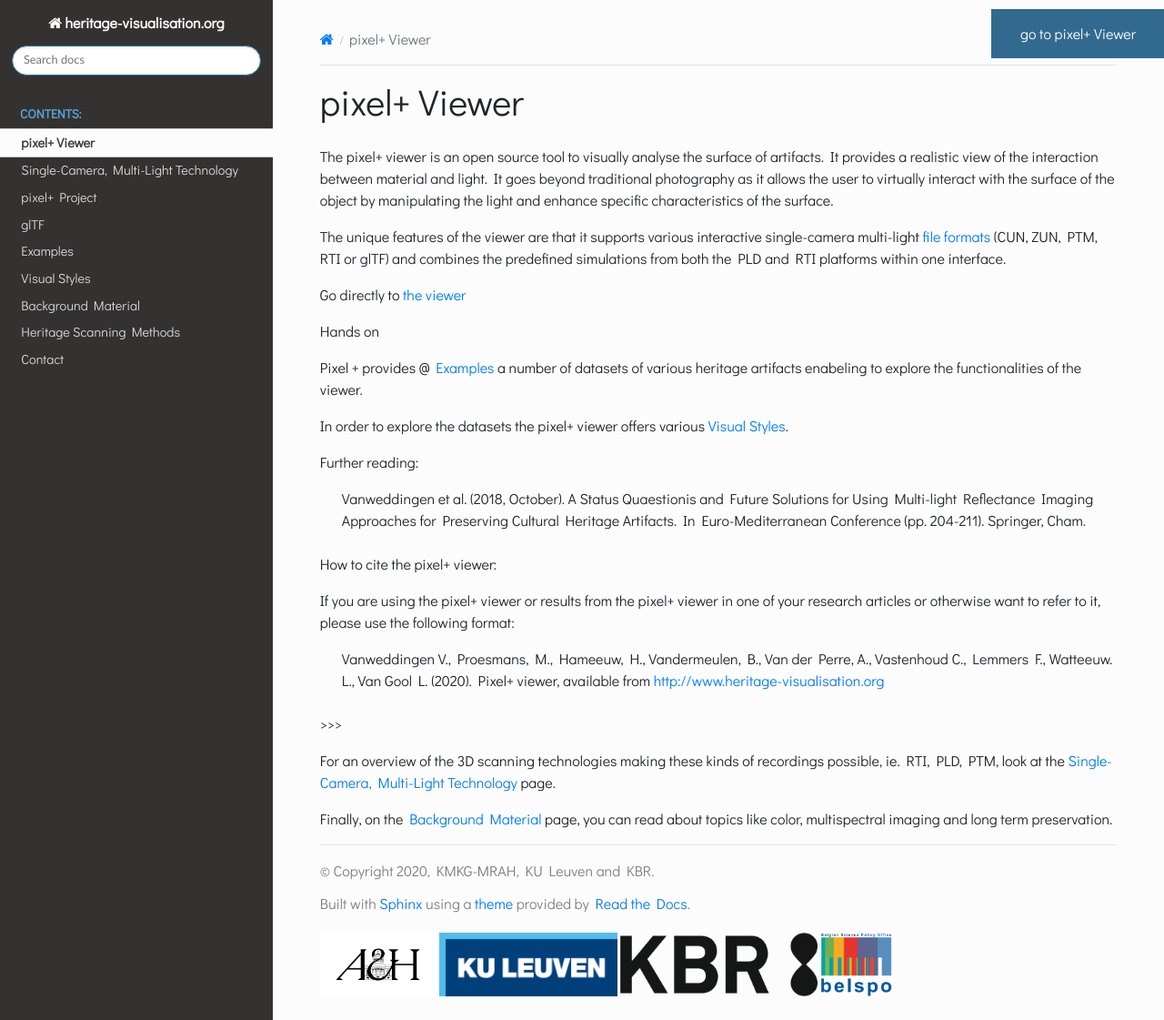
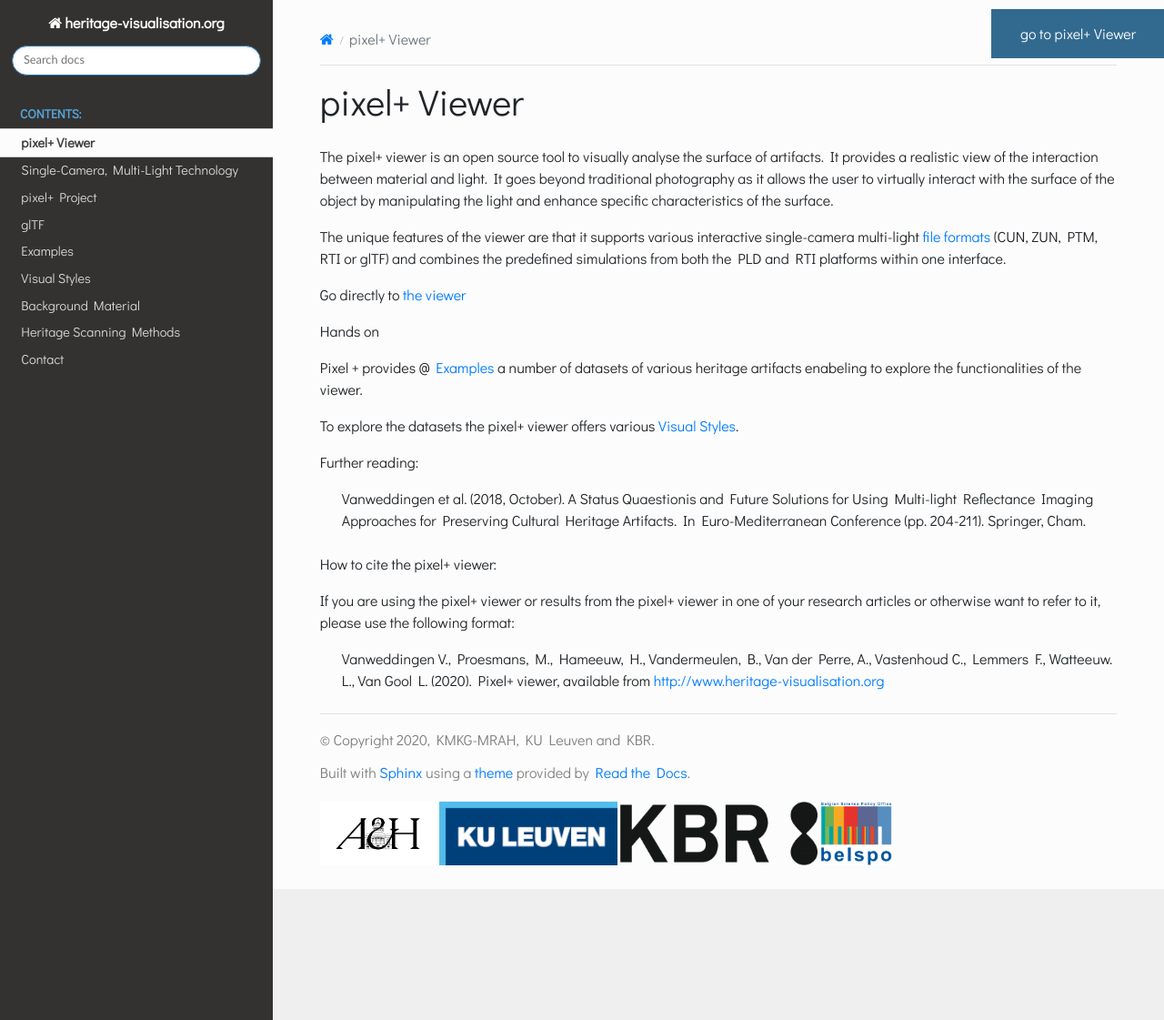
Before and after one commit to vvanwedd/heritagevisualisation, a Sphinx documentation site: the page built from source/pixelplusviewer.rst, in a window 1280 px wide and 1121 px high. Shown: the whole window at 91% size. Built offline with Sphinx 7.4.7 and the Read the Docs theme 2.0.0, drawn with Linux system fonts in a browser that asks for light colours; pages that are not in the unit, such as notebooks, are missing from menus.

Commit message:
Update pixelplusviewer.rst

```diff
--- a/source/pixelplusviewer.rst
+++ b/source/pixelplusviewer.rst
@@ -11,7 +11,7 @@
 
 Pixel + provides @ :ref:`examples:Examples` a number of datasets of various heritage artifacts enabeling to explore the functionalities of the viewer.
 
-In order to explore the datasets the pixel+ viewer offers various :ref:`visualstyles:Visual styles`.
+To explore the datasets the pixel+ viewer offers various :ref:`visualstyles:Visual styles`.
 
 
 
@@ -24,13 +24,3 @@
 If you are using the pixel+ viewer or results from the pixel+ viewer in one of your research articles or otherwise want to refer to it, please use the following format:
 
   Vanweddingen V., Proesmans, M., Hameeuw, H., Vandermeulen, B., Van der Perre, A., Vastenhoud C., Lemmers F., Watteeuw. L., Van Gool L.  (2020). Pixel+ viewer, available from http://www.heritage-visualisation.org
-
-**>>>**
-
-
-
-
-
-For an overview of the 3D scanning technologies making these kinds of recordings possible, ie. RTI, PLD, PTM, look at the :ref:`singlecameramultilight:Single-Camera, Multi-Light Technology` page.
-
-Finally, on the :ref:`backgroundmaterial:Background material` page, you can read about topics like color, multispectral imaging and long term preservation.
```
